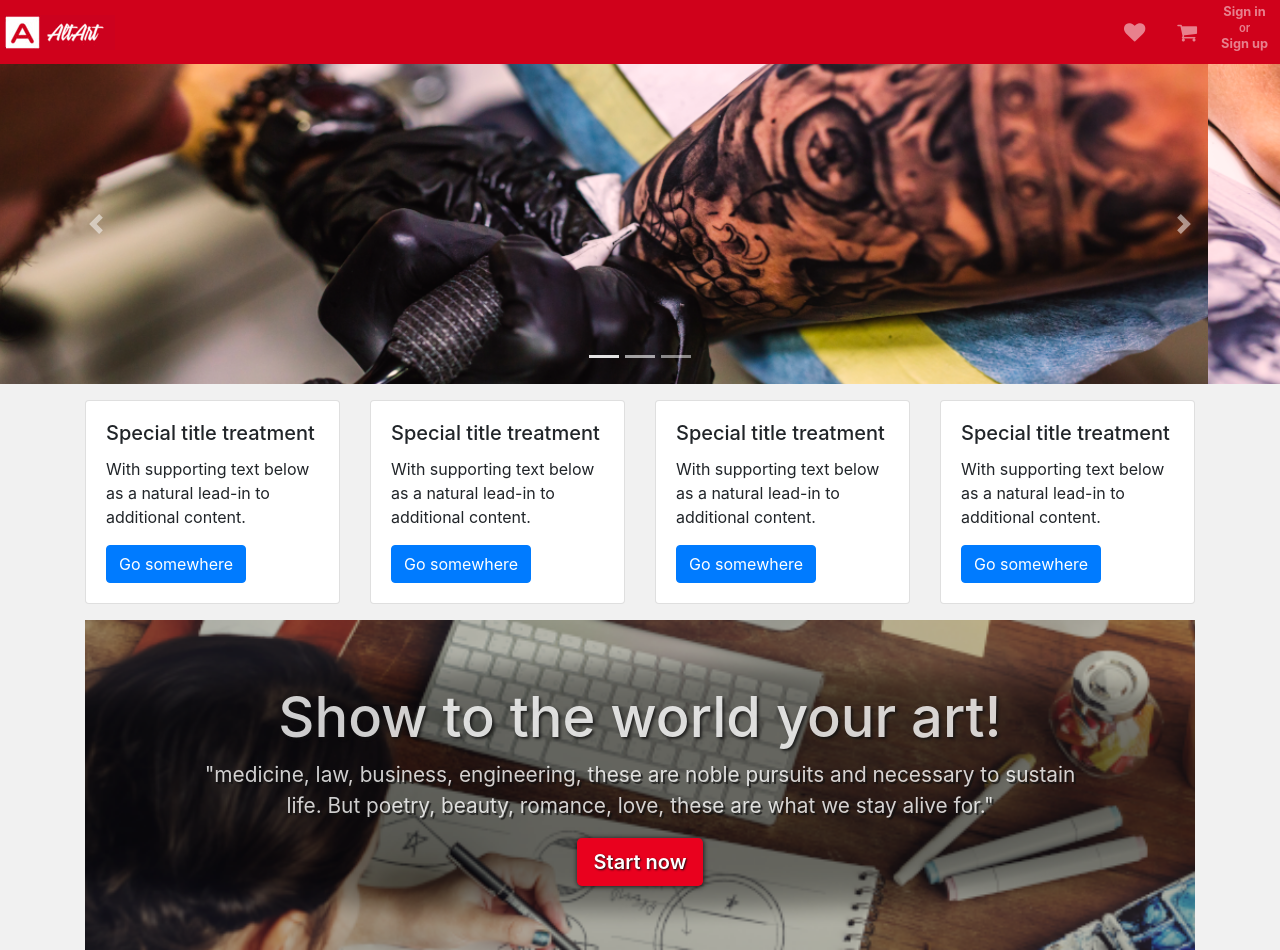
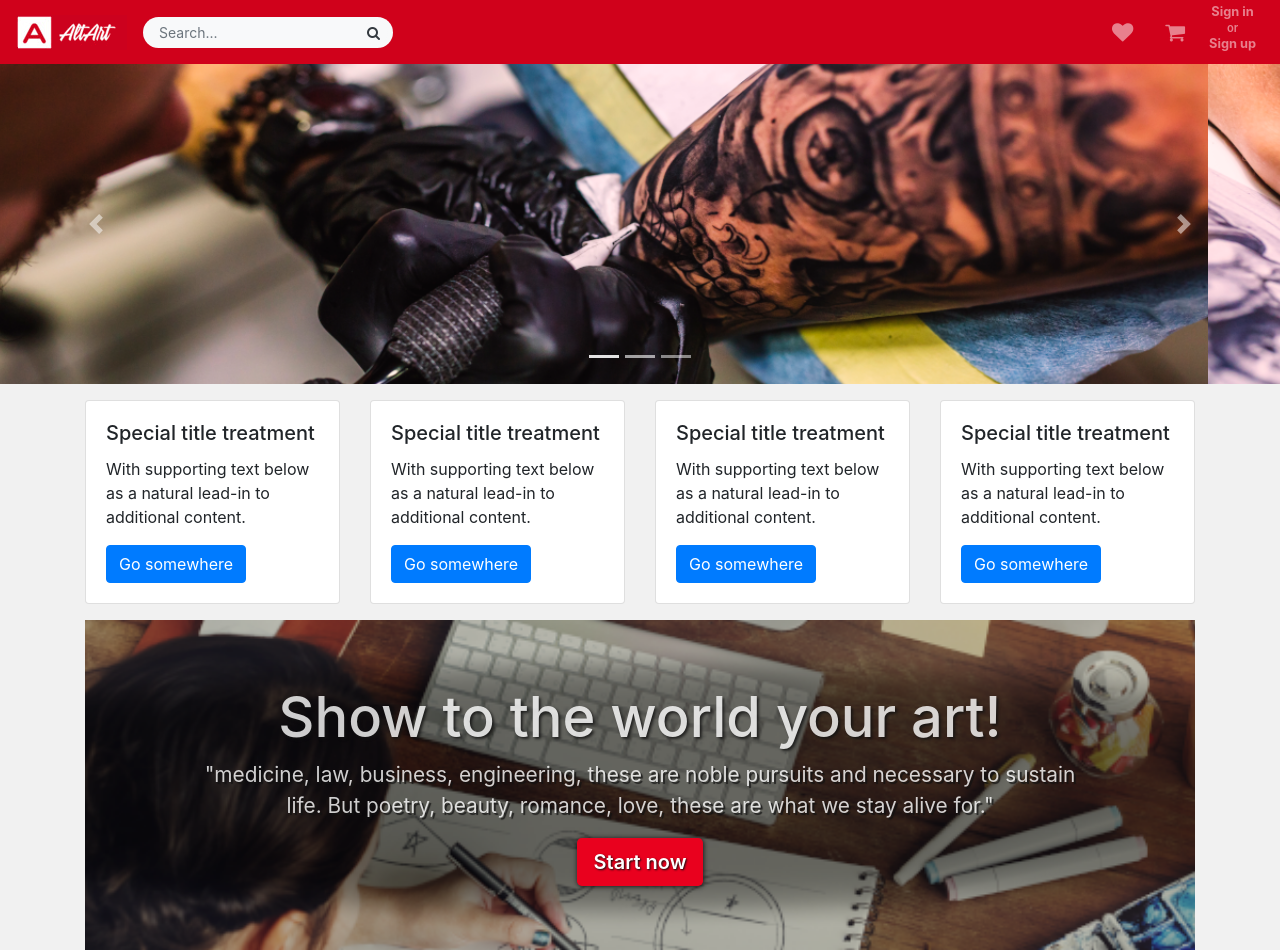
Before and after one commit to candido123somente/Altart, a plain HTML site: page index.html in a window 1280 px wide. Shown: the top 950 px of the page. Drawn offline with nearby package versions, Linux system fonts and the light colour scheme.

Commit message:
creating a search in navbar

```diff
--- a/index.html
+++ b/index.html
@@ -14,15 +14,23 @@
 <body>
 
   <!-- Navbar Start -->
-  <nav class="navbar navbar-expand-sm navbar-dark p-1" id="navbar">
+  <nav class="navbar navbar-expand-sm navbar-dark p-1 px-3" id="navbar">
 
     <a class="navbar-brand" href="index.html"> <img src="Images/logo/logo.png"></a>
+
+    <form class="form-inline mx-auto">
+      <input class="form-control form-control-sm bg-light pl-3 pr-4 border-0" type="text" placeholder="Search..."
+      id="formSearch">
+
+      <button class="btn btn-sm bg-light rounded-circle" type="submit" id="formSearchButton">
+        <i class="fa fa-search text-dark"></i>
+      </button>
+  </form>
 
     <button class="navbar-toggler" type="button" data-toggle="collapse" data-target="#navbar-collapsed"
       aria-controls="navbarNavAltMarkup" aria-expanded="true" aria-label="Toggle navigation">
       <span class="navbar-toggler-icon"></span>
     </button>
-
 
     <div class="collapse navbar-collapse" id="navbar-collapsed">
 
--- a/scss/style_sass.scss
+++ b/scss/style_sass.scss
@@ -61,6 +61,26 @@ footer {
         text-align: right;
 
     }
+}
+
+#formSearch {
+    border-radius: 20px;
+    width: 30vw;
+    max-width: 250px;
+
+   &:focus {
+    box-shadow: none;
+   }
+}
+
+#formSearchButton {
+    width: 25px;
+    height: 25px;
+    margin-left: -30px;
+    padding: 1px 5px 15px 1px;
+   &:focus {
+    box-shadow: none;
+   }
 }
 
 
```
Also changed, not shown: css/style_sass.css.
